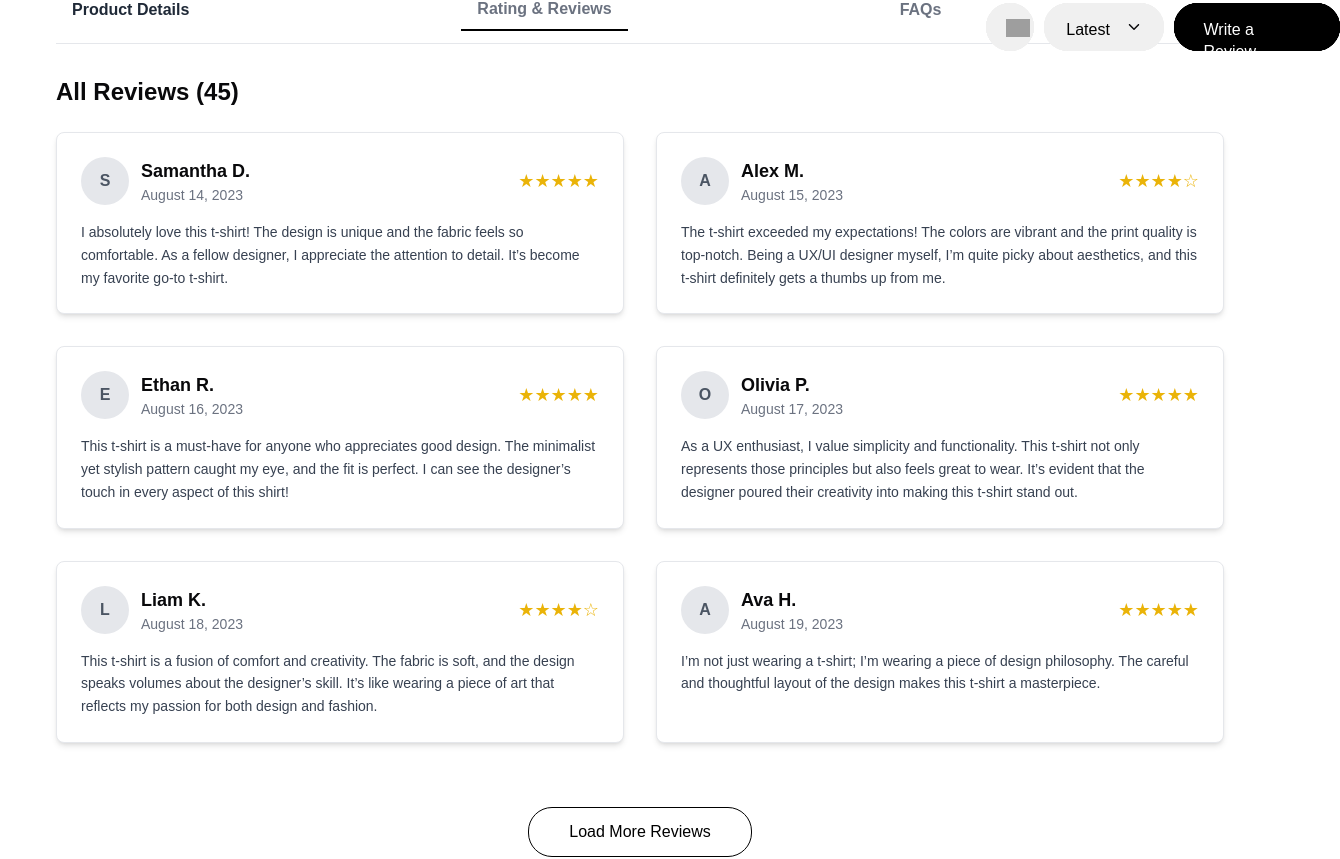
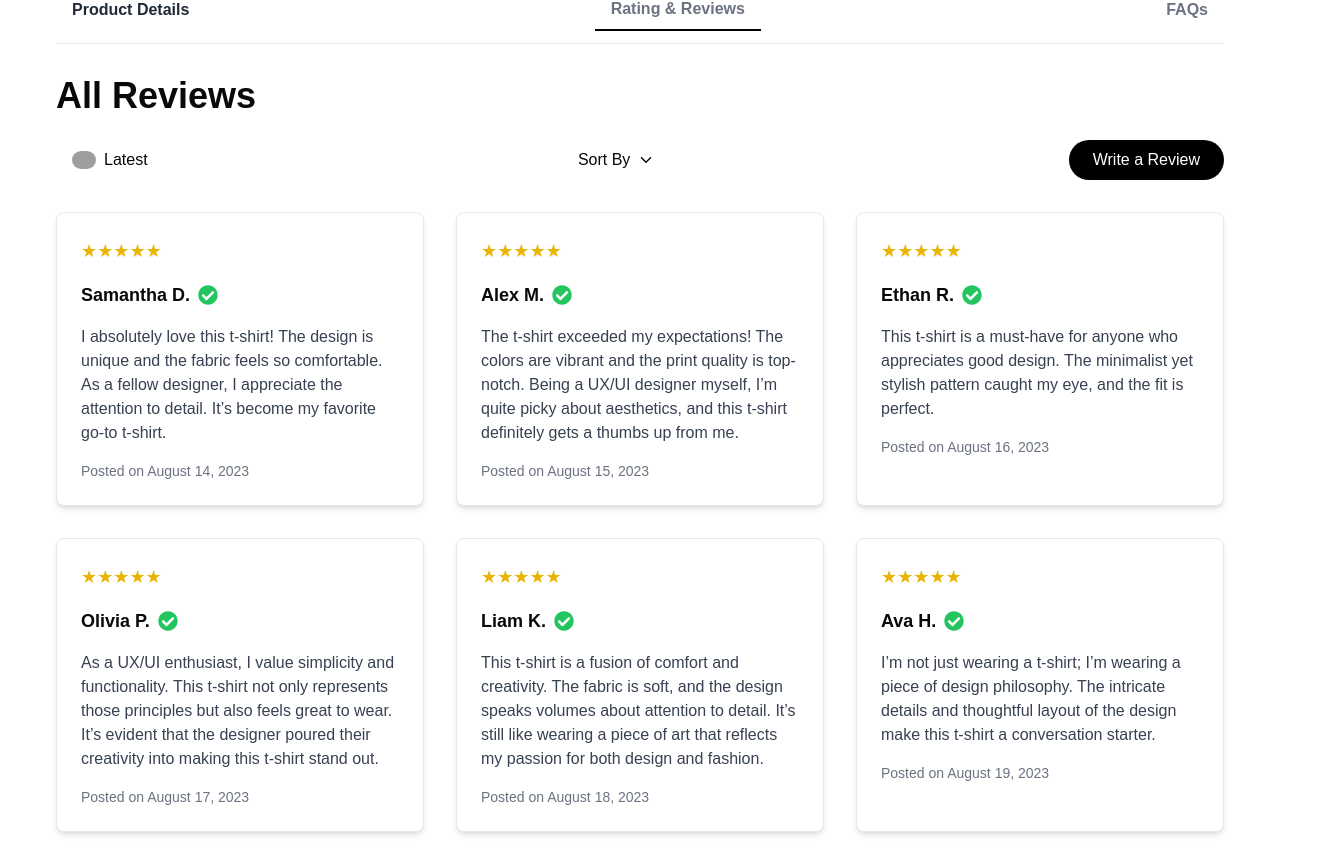
Before and after one commit to Amnaali1234/e-commerce-website, a Next.js app: page /Shop in a window 1280 px wide. Shown: the part 885-1744 px from the top of the page, 1340 px wide, since content can reach past the window. Built offline with nearby package versions, Linux system fonts and the light colour scheme; grey boxes are pictures that could not be loaded.

Commit message:
updated files

```diff
--- a/app/Shop/components/Review.tsx
+++ b/app/Shop/components/Review.tsx
@@ -1,5 +1,5 @@
 import Image from "next/image";
-import React from "react";
+import { FaCheckCircle } from "react-icons/fa";
 import { IoIosArrowDown } from "react-icons/io";
 
 const ProductPage = () => {
@@ -9,7 +9,7 @@ const ProductPage = () => {
       name: "Samantha D.",
       review:
         "I absolutely love this t-shirt! The design is unique and the fabric feels so comfortable. As a fellow designer, I appreciate the attention to detail. It’s become my favorite go-to t-shirt.",
-      date: "August 14, 2023",
+      date: "Posted on August 14, 2023",
       rating: 5,
     },
     {
@@ -17,39 +17,39 @@ const ProductPage = () => {
       name: "Alex M.",
       review:
         "The t-shirt exceeded my expectations! The colors are vibrant and the print quality is top-notch. Being a UX/UI designer myself, I’m quite picky about aesthetics, and this t-shirt definitely gets a thumbs up from me.",
-      date: "August 15, 2023",
-      rating: 4,
+      date: "Posted on August 15, 2023",
+      rating: 5,
     },
     {
       id: 3,
       name: "Ethan R.",
       review:
-        "This t-shirt is a must-have for anyone who appreciates good design. The minimalist yet stylish pattern caught my eye, and the fit is perfect. I can see the designer’s touch in every aspect of this shirt!",
-      date: "August 16, 2023",
+        "This t-shirt is a must-have for anyone who appreciates good design. The minimalist yet stylish pattern caught my eye, and the fit is perfect.",
+      date: "Posted on August 16, 2023",
       rating: 5,
     },
     {
       id: 4,
       name: "Olivia P.",
       review:
-        "As a UX enthusiast, I value simplicity and functionality. This t-shirt not only represents those principles but also feels great to wear. It’s evident that the designer poured their creativity into making this t-shirt stand out.",
-      date: "August 17, 2023",
+        "As a UX/UI enthusiast, I value simplicity and functionality. This t-shirt not only represents those principles but also feels great to wear. It’s evident that the designer poured their creativity into making this t-shirt stand out.",
+      date: "Posted on August 17, 2023",
       rating: 5,
     },
     {
       id: 5,
       name: "Liam K.",
       review:
-        "This t-shirt is a fusion of comfort and creativity. The fabric is soft, and the design speaks volumes about the designer’s skill. It’s like wearing a piece of art that reflects my passion for both design and fashion.",
-      date: "August 18, 2023",
-      rating: 4,
+        "This t-shirt is a fusion of comfort and creativity. The fabric is soft, and the design speaks volumes about attention to detail. It’s still like wearing a piece of art that reflects my passion for both design and fashion.",
+      date: "Posted on August 18, 2023",
+      rating: 5,
     },
     {
       id: 6,
       name: "Ava H.",
       review:
-        "I’m not just wearing a t-shirt; I’m wearing a piece of design philosophy. The careful and thoughtful layout of the design makes this t-shirt a masterpiece.",
-      date: "August 19, 2023",
+        "I’m not just wearing a t-shirt; I’m wearing a piece of design philosophy. The intricate details and thoughtful layout of the design make this t-shirt a conversation starter.",
+      date: "Posted on August 19, 2023",
       rating: 5,
     },
   ];
@@ -57,8 +57,8 @@ const ProductPage = () => {
   return (
     <div className="max-w-7xl mx-auto px-6 py-10">
       {/* Tabs Section */}
-      <div className="flex items-center space-x-64 border-b border-gray-200 pb-3 mb-8">
-        <button className="px-4 py-2 font-semibold text-gray-800 ">
+      <div className="flex flex-wrap items-center justify-between border-b border-gray-200 pb-3 mb-8">
+        <button className="px-4 py-2 font-semibold text-gray-800">
           Product Details
         </button>
         <button className="px-4 py-2 font-semibold text-gray-500 hover:text-gray-700 border-b-2 border-black">
@@ -71,67 +71,61 @@ const ProductPage = () => {
 
       {/* Review Section */}
       <div>
-        <h2 className="text-2xl font-bold mb-6">All Reviews (45)</h2>
+        <h2 className="text-4xl font-extrabold mb-6">All Reviews</h2>
 
-        <div className="grid grid-cols-1 md:grid-cols-2 gap-8">
+        {/* Buttons Section */}
+        <div className="flex flex-wrap gap-4 items-center justify-between mb-8">
+          <button className="flex items-center gap-2 px-4 py-2 rounded-full">
+            <Image
+              src="/images/vector.png"
+              alt="vector-image"
+              width={24}
+              height={24}
+              className="rounded-full"
+            />
+            Latest
+          </button>
+          <button className="flex items-center gap-2 px-4 py-2 rounded-full">
+            Sort By <IoIosArrowDown />
+          </button>
+          <button className="px-6 py-2 bg-black text-white rounded-full">
+            Write a Review
+          </button>
+        </div>
+
+        {/* Reviews */}
+        <div className="grid grid-cols-1 sm:grid-cols-2 lg:grid-cols-3 gap-8">
           {reviews.map((review) => (
             <div
               key={review.id}
               className="bg-white border border-gray-200 rounded-lg p-6 shadow-md"
             >
-              <div className="absolute flex flex-row items-start p-0 gap-2.5 w-[354px] h-[48px] left-[986px] top-[888px]">
-                <div className="flex flex-row justify-between items-center p-[16px_20px] gap-3 w-[48px] h-[48px] bg-[#F0F0F0] rounded-[62px] flex-none order-0 flex-grow-0">
-                  <div className="m-auto w-[24px] h-[24px] flex-none order-0 flex-grow-0">
-                    <div className="m-auto w-[24px] h-[24px] flex-none order-0 flex-grow-0">
-                      <Image
-                        src="/images/vector.png"
-                        alt="vector-image"
-                        width={50}
-                        height={50}
-                      />
-                    </div>
-                  </div>
-                </div>
-                <div className="flex flex-row justify-between items-center p-[16px_20px] gap-3 w-[120px] h-[48px] bg-[#F0F0F0] rounded-[62px] flex-none order-1 flex-grow-0">
-                  <div className="m-auto w-[43px] h-[22px] text-[16px] leading-[22px] font-satoshi font-medium text-black flex-none order-0 flex-grow-0">
-                    Latest
-                  </div>
-                  <div className="m-auto w-[16px] h-[16px] flex-none order-1 flex-grow-0">
-                    <IoIosArrowDown />
-                  </div>
-                </div>
-                <div className="flex flex-row justify-between items-center p-[16px_20px] gap-3 w-[166px] h-[48px] bg-black rounded-[62px] flex-none order-2 flex-grow-0">
-                  <div className="m-auto w-[107px] h-[22px] text-[16px] leading-[22px] font-satoshi font-medium text-white flex-none order-0 flex-grow-0">
-                    Write a Review
-                  </div>
-                </div>
+              {/* Star Rating */}
+              <div className="flex items-center mb-4">
+                <span className="text-yellow-500 text-lg">
+                  {"★".repeat(review.rating)}
+                  {"☆".repeat(5 - review.rating)}
+                </span>
               </div>
 
-              <div className="flex items-center justify-between mb-4">
-                <div className="flex items-center space-x-3">
-                  <div className="w-12 h-12 bg-gray-200 rounded-full flex items-center justify-center font-bold text-gray-600">
-                    {review.name.charAt(0)}
-                  </div>
-                  <div>
-                    <h4 className="font-semibold text-lg">{review.name}</h4>
-                    <p className="text-sm text-gray-500">{review.date}</p>
-                  </div>
-                </div>
-                <div className="text-yellow-500 text-lg">
-                  {"★".repeat(review.rating)}
-                  {"☆".repeat(5 - review.rating)}
-                </div>
+              {/* Name with Tick */}
+              <div className="flex items-center mb-4">
+                <h3 className="text-lg font-semibold mr-2">{review.name}</h3>
+                <FaCheckCircle className="text-green-500 text-xl" />
               </div>
-              <p className="text-gray-700 text-sm leading-relaxed">
-                {review.review}
-              </p>
+
+              {/* Review Text */}
+              <p className="text-gray-700 mb-4">{review.review}</p>
+
+              {/* Date */}
+              <p className="text-sm text-gray-500">{review.date}</p>
             </div>
           ))}
         </div>
 
         {/* Load More Button */}
         <div className="text-center mt-8">
-          <button className="mt-8 px-10 py-3 bg-white text-black rounded-3xl border border-black hover:bg-gray-200">
+          <button className="mt-8 px-10 py-3 bg-white text-black rounded-3xl border border-black">
             Load More Reviews
           </button>
         </div>
--- a/app/components/Navbar.tsx
+++ b/app/components/Navbar.tsx
@@ -80,10 +80,12 @@ export default function Header() {
               className="cursor-pointer text-gray-800 hover:text-black transition-all"
             />
           </Link>
-          <IoMdContact
-            size={26}
-            className="cursor-pointer text-gray-800 hover:text-black transition-all"
-          />
+          <Link href="/contact">
+            <IoMdContact
+              size={26}
+              className="cursor-pointer text-gray-800 hover:text-black transition-all"
+            />
+          </Link>
         </div>
       </div>
 
--- a/package.json
+++ b/package.json
@@ -7,7 +7,7 @@
     "build": "next build",
     "start": "next start",
     "lint": "next lint",
-     "import-data": "node scripts/importSanityData.mjs"
+    "import-data": "node scripts/importSanityData.mjs"
   },
   "dependencies": {
     "@radix-ui/react-slot": "^1.1.0",
@@ -21,6 +21,7 @@
     "lucide-react": "^0.468.0",
     "next": "14.2.17",
     "next-sanity": "^9.8.38",
+    "node-fetch": "^3.3.2",
     "react": "^18",
     "react-dom": "^18",
     "react-icons": "^5.4.0",
--- a/sanity/lib/client.ts
+++ b/sanity/lib/client.ts
@@ -1,10 +1,10 @@
-import { createClient } from 'next-sanity'
+import { createClient } from "next-sanity";
 
-import { apiVersion, dataset, projectId } from '../env'
+import { apiVersion, dataset, projectId } from "../env";
 
 export const client = createClient({
   projectId,
   dataset,
   apiVersion,
   useCdn: true, // Set to false if statically generating pages, using ISR or tag-based revalidation
-})
+});
```
Also changed, not shown: Contact/Contact.tsx (deleted, +0 -7 lines), app/contact/page.tsx (added, +93 -0 lines), sanity/env.ts (+7 -7 lines), scripts/importSanityData.mjs (+5 -5 lines), lib/fetch.ts (added), 1 other file (tests, documents, lock files or other folders).
